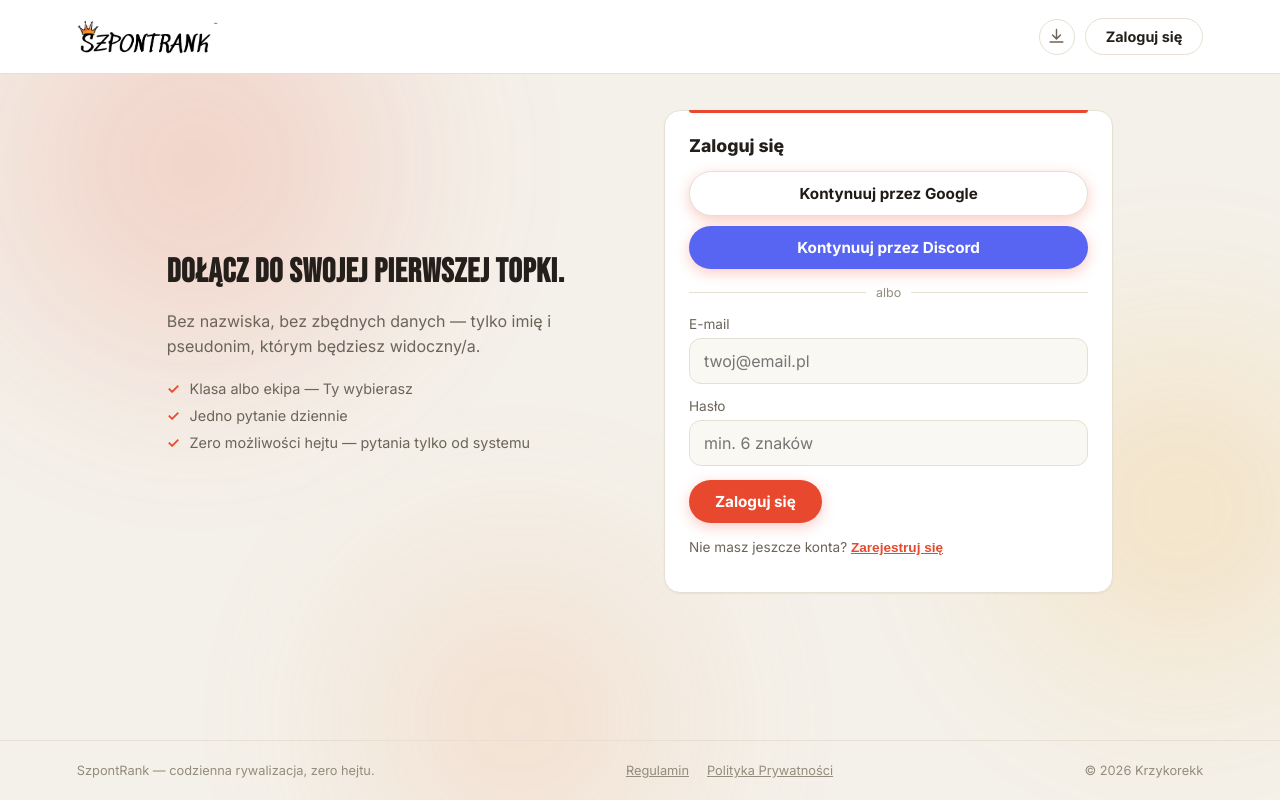
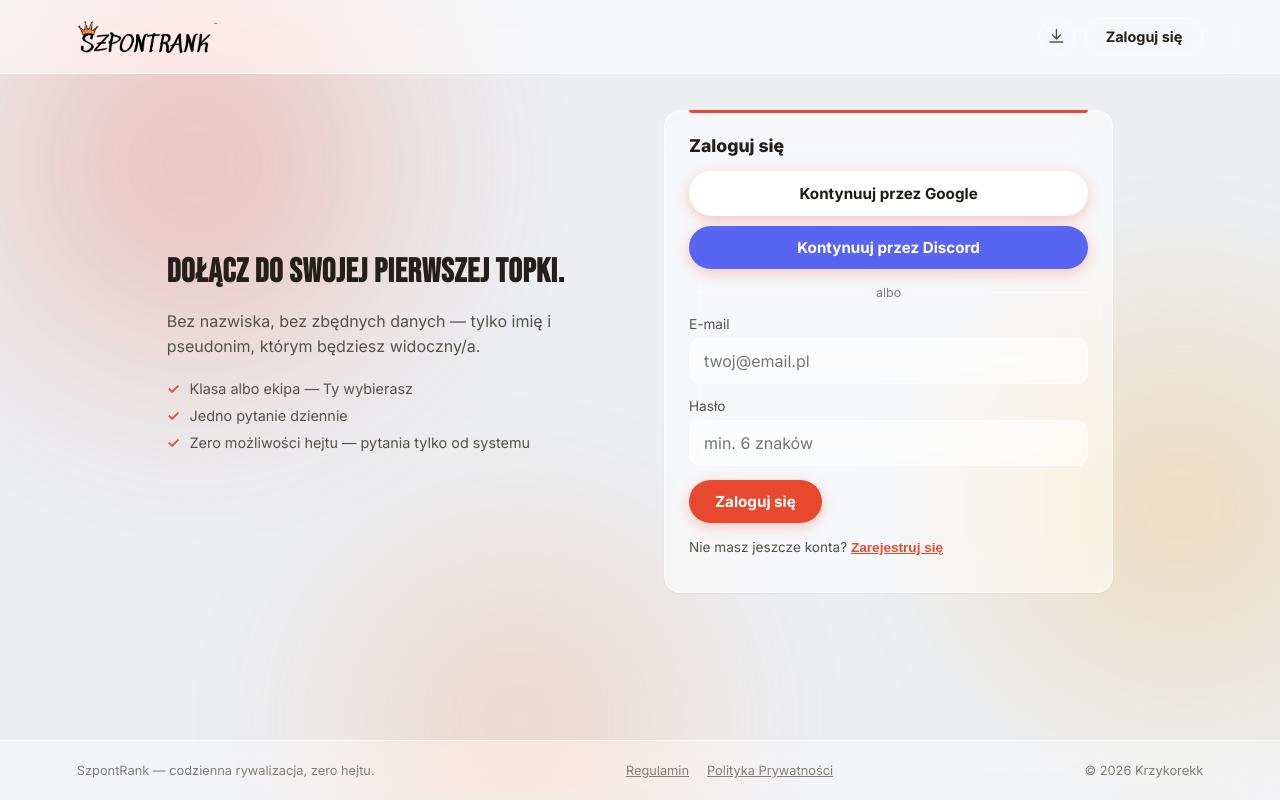
Before and after one commit to Krzykorekk/szpontrank, a React (Vite) app: page /rejestracja in a window 1280 px wide. Built offline with nearby package versions, Linux system fonts and the light colour scheme; no server answers.

Commit message:
Przejscie na styl liquid glass: polprzezroczyste, rozmyte panele (backdrop-filter) zamiast litych kremowych kart, chlodniejsze tlo, mocniejsze plamy koloru widoczne przez szklo, polysk na krawedziach kart

```diff
--- a/src/App.css
+++ b/src/App.css
@@ -1,47 +1,61 @@
 @import url('https://fonts.googleapis.com/css2?family=Bebas+Neue&family=Inter:wght@400;500;600;700;800&display=swap');
 
 :root {
-  --tlo: #f4f1ea;
-  --panel: #ffffff;
-  --panel-jasny: #faf8f3;
-  --linia: #e6e0d3;
+  --tlo: #eceef1;
+  --panel: rgba(255, 255, 255, 0.55);
+  --panel-jasny: rgba(255, 255, 255, 0.35);
+  --linia: rgba(255, 255, 255, 0.5);
+  --linia-cien: rgba(36, 31, 26, 0.08);
   --czerwien: #e8492e;
   --czerwien-ciemny: #c93a22;
   --pomarancz: #f2935c;
   --zloto: #f5a623;
   --tekst: #241f1a;
-  --tekst-przygaszony: #6b6459;
-  --tekst-cichy: #948c7c;
+  --tekst-przygaszony: #55524c;
+  --tekst-cichy: #837f78;
   --cien-sm: 0 1px 2px rgba(36, 31, 26, 0.06);
-  --cien-md: 0 2px 8px rgba(36, 31, 26, 0.06), 0 1px 2px rgba(36, 31, 26, 0.05);
-  --cien-lg: 0 8px 24px rgba(36, 31, 26, 0.1), 0 2px 6px rgba(36, 31, 26, 0.06);
+  --cien-md: 0 8px 24px rgba(36, 31, 26, 0.1), 0 1px 2px rgba(36, 31, 26, 0.05);
+  --cien-lg: 0 16px 40px rgba(36, 31, 26, 0.14), 0 2px 6px rgba(36, 31, 26, 0.06);
   --cien-czerwony: 0 4px 14px rgba(232, 73, 46, 0.28);
+  --szklo-blur: blur(22px) saturate(180%);
   --sprezyste: cubic-bezier(0.34, 1.56, 0.64, 1);
   --plynnie: 0.18s cubic-bezier(0.2, 0, 0, 1);
   color-scheme: light;
 }
 
 html[data-motyw='ciemny'] {
-  --tlo: #17140f;
-  --panel: #211d17;
-  --panel-jasny: #2a2519;
-  --linia: #3c352a;
+  --tlo: #131215;
+  --panel: rgba(35, 32, 30, 0.55);
+  --panel-jasny: rgba(50, 46, 42, 0.4);
+  --linia: rgba(255, 255, 255, 0.1);
+  --linia-cien: rgba(0, 0, 0, 0.3);
   --czerwien: #e8492e;
   --czerwien-ciemny: #ff6347;
   --tekst: #f2ede3;
   --tekst-przygaszony: #b5ac9c;
   --tekst-cichy: #877e6e;
   --cien-sm: 0 1px 2px rgba(0, 0, 0, 0.2);
-  --cien-md: 0 2px 10px rgba(0, 0, 0, 0.28), 0 1px 3px rgba(0, 0, 0, 0.2);
-  --cien-lg: 0 10px 30px rgba(0, 0, 0, 0.4), 0 2px 8px rgba(0, 0, 0, 0.3);
+  --cien-md: 0 8px 24px rgba(0, 0, 0, 0.32), 0 1px 3px rgba(0, 0, 0, 0.2);
+  --cien-lg: 0 18px 44px rgba(0, 0, 0, 0.45), 0 2px 8px rgba(0, 0, 0, 0.3);
+  --szklo-blur: blur(22px) saturate(160%);
   color-scheme: dark;
 }
 
 html[data-motyw='ciemny'] .status-pill {
-  background: #17331f;
+  background: rgba(23, 51, 31, 0.55);
   border-color: #2c5c3a;
   color: #6fd38a;
 }
+
+/* ============ Efekt szkła — jeden wspólny przepis na wszystkie powierzchnie ============ */
+.karta, .card, .gora, .panel-sidebar, .dolny-pasek, .qr-modal, .samouczek-modal,
+.topka-kafelek, .quers-karta, .znajomy-karta, .install-btn.drugorzedny, .zakladka.aktywna,
+.input, .ogolna-topka-karta {
+  backdrop-filter: var(--szklo-blur);
+  -webkit-backdrop-filter: var(--szklo-blur);
+}
+
+
 
 * {
   box-sizing: border-box;
@@ -102,12 +116,12 @@ button, .install-btn, .topka-kafelek, .kandydat-btn, .zakladka, .awatar-opcja, .
   position: absolute;
   border-radius: 50%;
   filter: blur(70px);
+  opacity: 0.32;
+  will-change: transform;
+}
+
+html[data-motyw='ciemny'] .tlo-plama {
   opacity: 0.22;
-  will-change: transform;
-}
-
-html[data-motyw='ciemny'] .tlo-plama {
-  opacity: 0.16;
 }
 
 .tlo-plama-1 {
@@ -156,6 +170,11 @@ html[data-motyw='ciemny'] .tlo-plama {
   .tlo-plama {
     animation: none;
   }
+}
+
+html[data-motyw='ciemny'] .karta,
+html[data-motyw='ciemny'] .card {
+  box-shadow: var(--cien-sm), inset 0 1px 0 rgba(255, 255, 255, 0.06);
 }
 
 /* Treść musi siedzieć NAD tłem */
@@ -270,6 +289,9 @@ html[data-motyw='ciemny'] .gora-logo-ciemny {
   margin-top: auto;
   padding: 22px 6vw;
   border-top: 1px solid var(--linia);
+  background: var(--panel-jasny);
+  backdrop-filter: var(--szklo-blur);
+  -webkit-backdrop-filter: var(--szklo-blur);
   font-size: 0.8rem;
   color: var(--tekst-cichy);
   display: flex;
@@ -550,7 +572,7 @@ html[data-motyw='ciemny'] .gora-logo-ciemny {
   border: 1px solid var(--linia);
   border-radius: 16px;
   padding: 24px;
-  box-shadow: var(--cien-sm);
+  box-shadow: var(--cien-sm), inset 0 1px 0 rgba(255, 255, 255, 0.4);
 }
 
 .karta h2,
```
